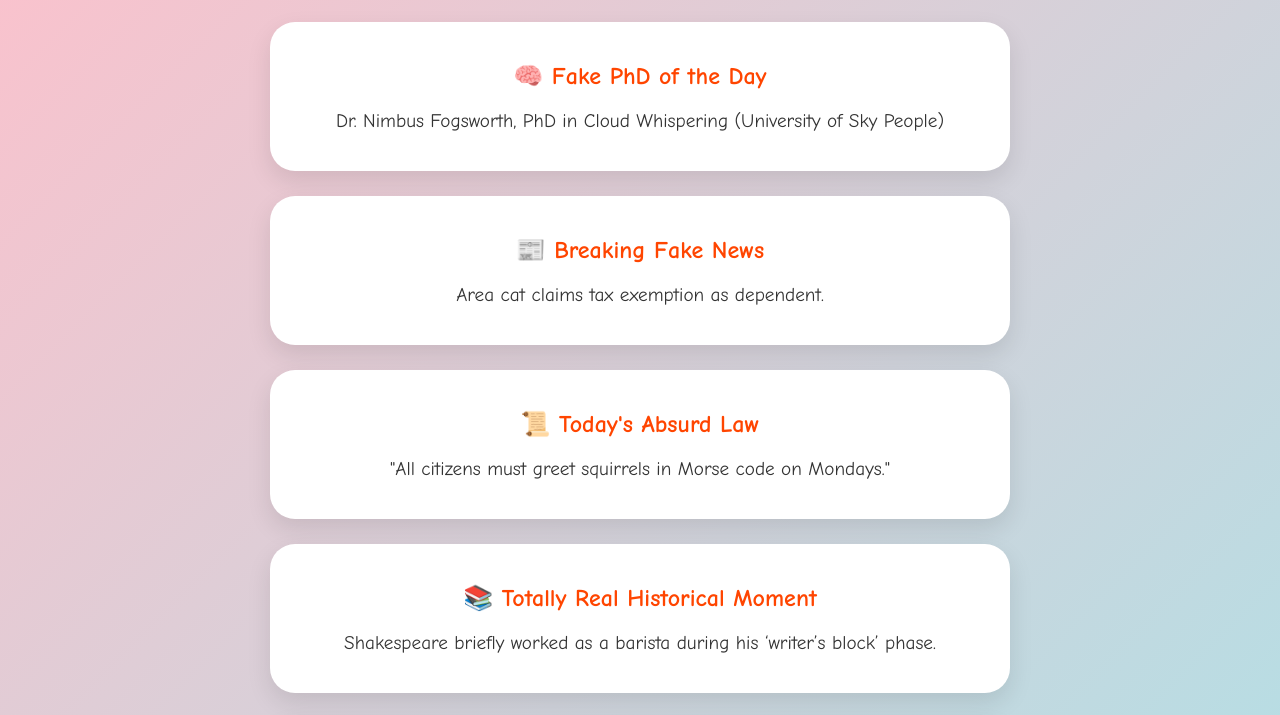
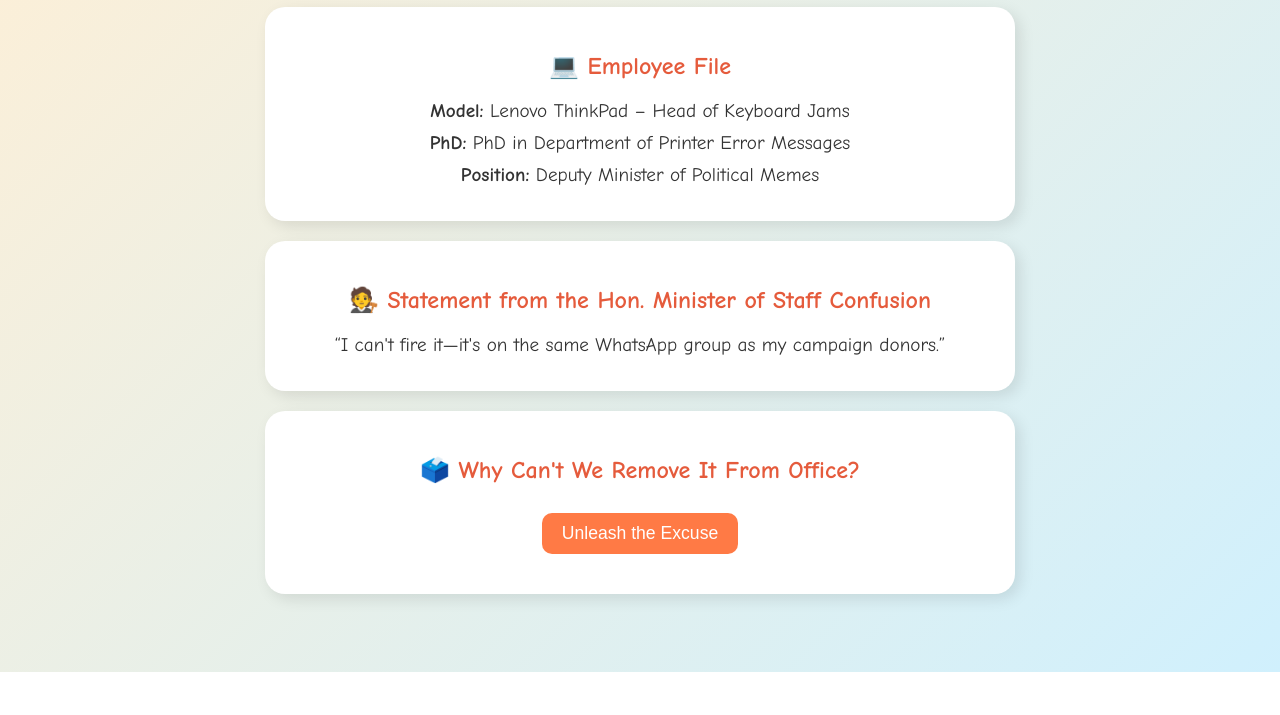
Before and after one commit to penegarcia/kingsnowuniversity.com, a plain HTML site: page index.html in a window 1280 px wide. Shown: the part 194-909 px from the top of the page. After the commit the page ends 866 px from the top, so only its background shows below. Drawn offline with Linux system fonts and the light colour scheme.

Commit message:
Update index.html

```diff
--- a/index.html
+++ b/index.html
@@ -383,7 +383,7 @@
 </body>
 </html> -->
 
-<!DOCTYPE html>
+<!--<!DOCTYPE html>
 <html lang="en">
 <head>
   <meta charset="UTF-8">
@@ -528,4 +528,161 @@
     }
   </script>
 </body>
+</html> -->
+
+<!DOCTYPE html>
+<html lang="en">
+<head>
+  <meta charset="UTF-8">
+  <title>Meet Our Computer in Political Office</title>
+  <style>
+    body {
+      font-family: 'Comic Sans MS', cursive, sans-serif;
+      background: linear-gradient(135deg, #ffefd5, #d0f0fd);
+      color: #333;
+      text-align: center;
+      padding: 50px;
+      animation: bgPulse 10s infinite;
+    }
+
+    @keyframes bgPulse {
+      0% { background-position: 0% 50%; }
+      50% { background-position: 100% 50%; }
+      100% { background-position: 0% 50%; }
+    }
+
+    h1 {
+      font-size: 2.8em;
+      margin-bottom: 10px;
+    }
+
+    .subtitle {
+      font-style: italic;
+      color: #777;
+      margin-bottom: 30px;
+    }
+
+    .box {
+      background: #fff;
+      padding: 25px;
+      margin: 20px auto;
+      border-radius: 20px;
+      box-shadow: 5px 5px 15px rgba(0,0,0,0.1);
+      max-width: 700px;
+    }
+
+    h2 {
+      color: #e55b3c;
+    }
+
+    button {
+      background: #ff7a45;
+      color: white;
+      padding: 10px 20px;
+      font-size: 1.1em;
+      border: none;
+      border-radius: 10px;
+      cursor: pointer;
+      margin-top: 10px;
+      transition: transform 0.2s ease-in-out;
+    }
+
+    button:hover {
+      transform: scale(1.07);
+    }
+
+    p {
+      font-size: 1.2em;
+      margin: 10px 0;
+    }
+  </style>
+</head>
+<body>
+  <h1>Our Politically Appointed Computer</h1>
+  <p class="subtitle">Keeping democracy running, one fake PhD at a time.</p>
+
+  <div class="box" id="profile">
+    <h2>💻 Employee File</h2>
+    <p><strong>Model:</strong> <span id="nameText">HP Pavilion – with Fake PhD</span></p>
+    <p><strong>PhD:</strong> <span id="phdText">PhD in Constituency Email Reply Automation</span></p>
+    <p><strong>Position:</strong> <span id="jobText">Undersecretary for Campaign Hashtag Strategy</span></p>
+  </div>
+
+  <div class="box" id="boss">
+    <h2>🧑‍⚖️ Statement from the Hon. Minister of Staff Confusion</h2>
+    <p id="bossText">“Technically, it’s not human. But legally, it has more credentials than my brother-in-law.”</p>
+  </div>
+
+  <div class="box" id="excuse">
+    <h2>🗳️ Why Can't We Remove It From Office?</h2>
+    <button onclick="generateExcuse()">Unleash the Excuse</button>
+    <p id="excuseText" style="margin-top: 15px;"></p>
+  </div>
+
+  <script>
+    const models = [
+      "HP Pavilion – with Fake PhD",
+      "Dell XPS 13 – Former Minister of PDFs",
+      "Acer Aspire – Vice Chair of Spreadsheets",
+      "MacBook Air – Acting Governor of WiFi Stability",
+      "Lenovo ThinkPad – Head of Keyboard Jams",
+      "Toshiba Satellite – Regional Delegate for PowerPoint",
+      "ASUS ZenBook – Commissioner of Sticky Notes"
+    ];
+
+    const phds = [
+      "PhD in Constituency Email Reply Automation",
+      "PhD in Public Image Compression",
+      "PhD in Digital Handshakes and Protocol Crashes",
+      "PhD in Parliamentary Livestream Buffering",
+      "PhD in Algorithmic Voter Outreach",
+      "PhD in Department of Printer Error Messages",
+      "PhD in Committee Meeting Auto-Transcriptions"
+    ];
+
+    const jobs = [
+      "Undersecretary for Campaign Hashtag Strategy",
+      "Deputy Minister of Political Memes",
+      "Director of National Survey Monkey Forms",
+      "Senior Advisor for Redundant Policy Formatting",
+      "State Coordinator for Viral Apologies",
+      "Special Envoy to the USB Port Council",
+      "Shadow Minister of Passive-Aggressive Tweets"
+    ];
+
+    const bossQuotes = [
+      "“Technically, it’s not human. But legally, it has more credentials than my brother-in-law.”",
+      "“That machine secured 40,000 retweets during budget week. You don’t just ‘power off’ that kind of influence.”",
+      "“It once formatted a manifesto in Comic Sans. That takes courage.”",
+      "“I can't fire it—it's on the same WhatsApp group as my campaign donors.”",
+      "“It showed up to work on a public holiday. That’s the kind of loyalty I need.”",
+      "“Removing it would destabilize three ministries and the party Spotify account.”",
+      "“It helped me deepfake my degree. We're in this together now.”"
+    ];
+
+    const excuses = [
+      "It’s legally registered as a junior senator in three districts.",
+      "Unplugging it would crash the national survey results dashboard.",
+      "It has more likes on LinkedIn than the actual Prime Minister.",
+      "It blackmailed IT into granting it admin privileges.",
+      "Its cousin is the office scanner. It’s a family thing.",
+      "The party chair owes it money (long story).",
+      "It printed its own contract. Nobody can find the original."
+    ];
+
+    function getRandom(arr) {
+      return arr[Math.floor(Math.random() * arr.length)];
+    }
+
+    // Initialize the profile
+    document.getElementById('nameText').textContent = getRandom(models);
+    document.getElementById('phdText').textContent = getRandom(phds);
+    document.getElementById('jobText').textContent = getRandom(jobs);
+    document.getElementById('bossText').textContent = getRandom(bossQuotes);
+
+    function generateExcuse() {
+      document.getElementById('excuseText').textContent = getRandom(excuses);
+    }
+  </script>
+</body>
 </html>
```
